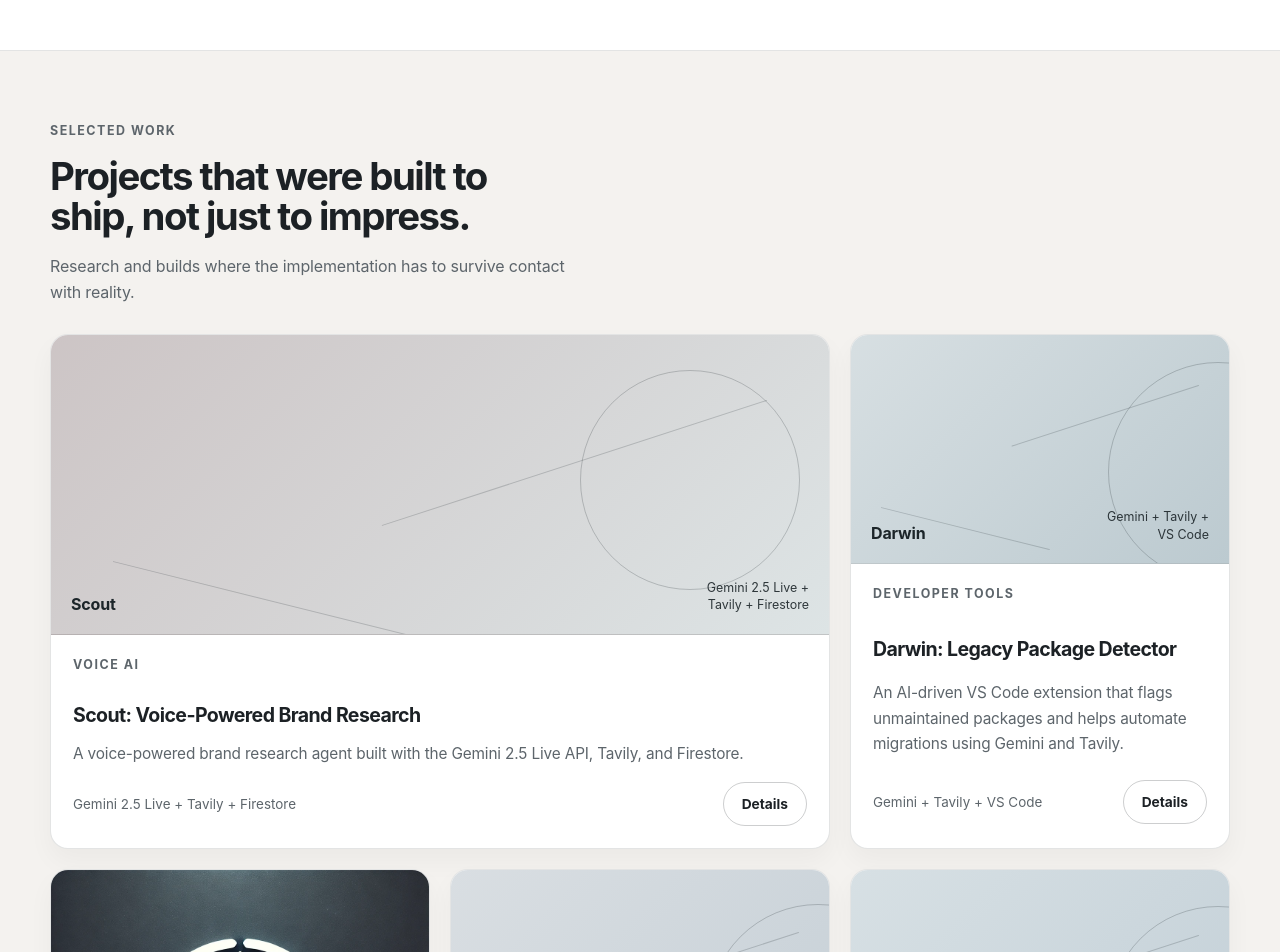
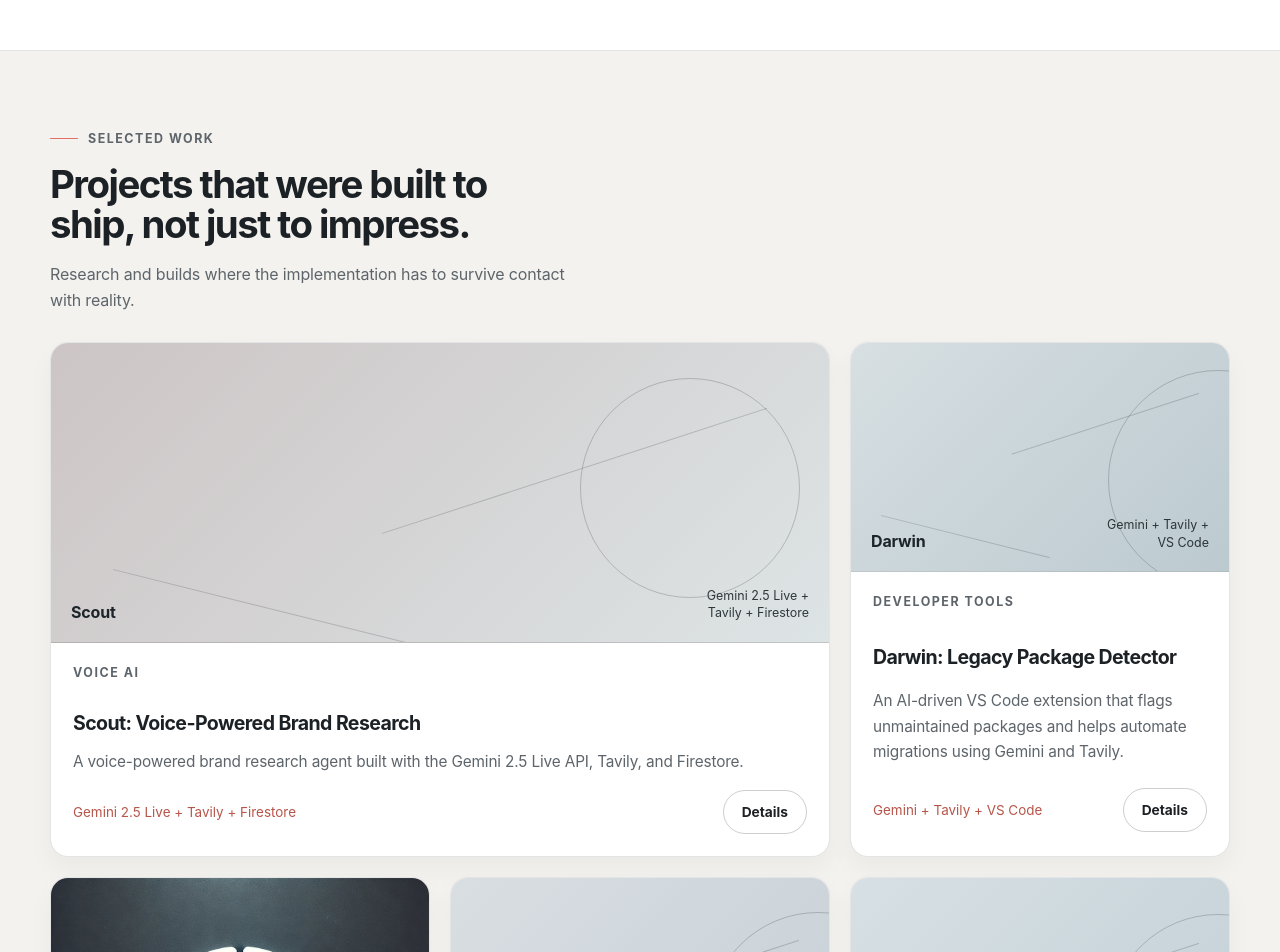
Before and after one commit to Dinesh-Tejus/website, a React (Vite) app: page / in a window 1280 px wide. Shown: the part 1080-2032 px from the top of the page. Built offline with nearby package versions, Linux system fonts and the light colour scheme.

Commit message:
fix: carry accent through later sections

```diff
--- a/src/styles.css
+++ b/src/styles.css
@@ -231,6 +231,20 @@
   text-transform: uppercase;
 }
 
+.eyebrow {
+  display: inline-flex;
+  align-items: center;
+  gap: 10px;
+}
+
+.eyebrow::before {
+  width: 28px;
+  height: 1px;
+  background: var(--accent);
+  border-radius: 999px;
+  content: '';
+}
+
 h1,
 h2,
 h3,
@@ -425,6 +439,7 @@
 .overview-item {
   padding: 20px;
   border: 1px solid var(--line);
+  border-top-color: color-mix(in srgb, var(--accent) 38%, var(--line));
   border-radius: var(--radius);
   background: color-mix(in srgb, var(--canvas) 55%, var(--surface));
 }
@@ -510,7 +525,7 @@
 }
 
 .project-meta-row span {
-  color: var(--muted);
+  color: var(--accent-strong);
   font-size: 0.84rem;
   line-height: 1.5;
 }
@@ -663,6 +678,7 @@
   border-radius: var(--radius);
   background: color-mix(in srgb, var(--canvas) 40%, var(--surface));
   overflow: hidden;
+  transition: border-color 160ms ease, background 160ms ease, box-shadow 160ms ease;
 }
 
 .role-heading {
@@ -676,6 +692,7 @@
   background: transparent;
   text-align: left;
   cursor: pointer;
+  transition: background 160ms ease;
 }
 
 .role-date,
@@ -704,6 +721,20 @@
   justify-self: end;
   font-size: 1.2rem;
   line-height: 1;
+}
+
+.role:hover .role-heading,
+.role.is-expanded .role-heading {
+  background: color-mix(in srgb, var(--accent-soft) 12%, transparent);
+}
+
+.role.is-expanded {
+  border-color: color-mix(in srgb, var(--accent) 42%, var(--line));
+  box-shadow: inset 0 1px 0 color-mix(in srgb, var(--accent) 22%, transparent);
+}
+
+.role.is-expanded .role-toggle {
+  color: var(--accent-strong);
 }
 
 .role-panel {
@@ -757,9 +788,9 @@
 
 .about-points span {
   padding: 10px 14px;
-  border: 1px solid var(--line);
+  border: 1px solid color-mix(in srgb, var(--accent) 30%, var(--line));
   border-radius: 999px;
-  background: var(--surface);
+  background: color-mix(in srgb, var(--surface) 88%, var(--accent-soft));
   font-size: 0.86rem;
   color: var(--ink);
 }
@@ -794,6 +825,12 @@
   color: var(--muted);
   font-size: 0.92rem;
   text-decoration: none;
+}
+
+.footer-contact a,
+.footer-links a {
+  text-decoration: underline;
+  text-decoration-color: color-mix(in srgb, var(--accent) 72%, transparent);
 }
 
 .footer-contact a:hover,
```
